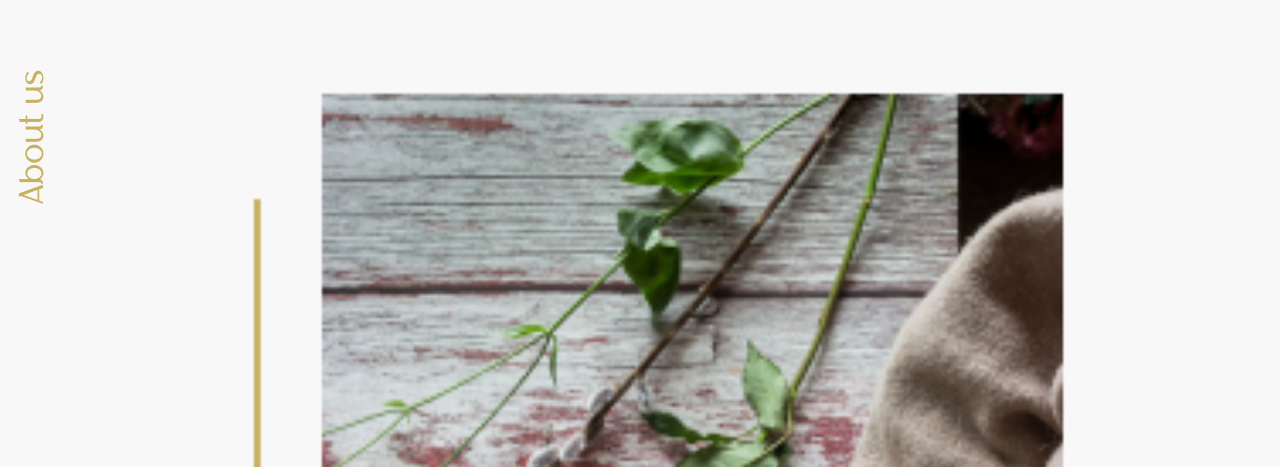
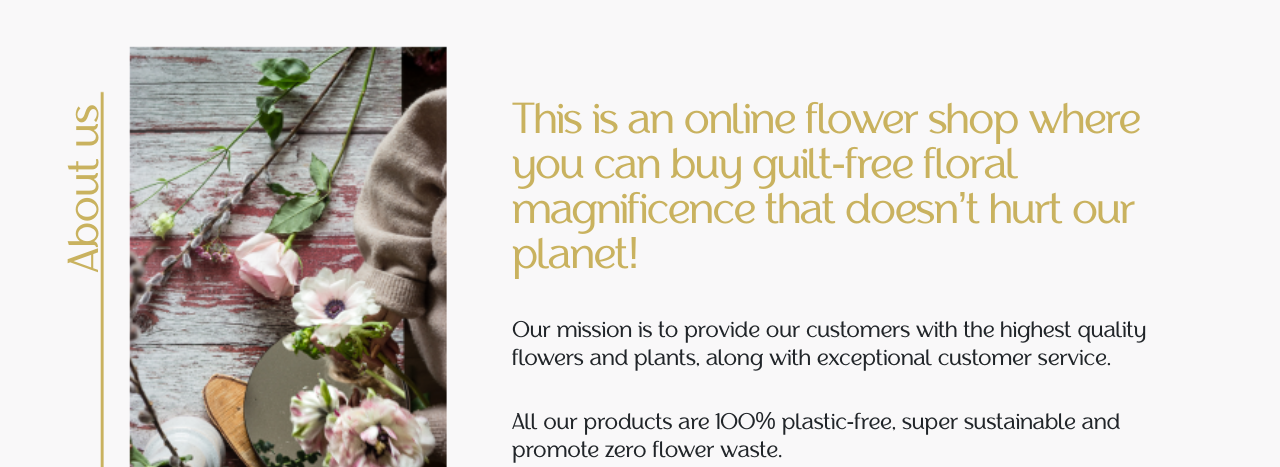
Before and after one commit to MateuszZaniewski/Flowers_Capital, a Vue app: page / in a window 1280 px wide. Shown: the part 333-800 px from the top of the page. Built offline with nearby package versions, Linux system fonts and the light colour scheme.

Commit message:
update to aboutUsComponent

```diff
--- a/src/components/AboutUsComponent.vue
+++ b/src/components/AboutUsComponent.vue
@@ -29,6 +29,7 @@
 
   .aboutUsMain{
     display: flex;
+    justify-content: center;
 
     &__header {
       width: 10%;
@@ -36,6 +37,7 @@
       flex-flow: column;
       justify-content: flex-start;
       position: relative;
+
 
       h2{
         transform: rotate(270deg);
@@ -56,13 +58,15 @@
       img {
         width: 100%;
         height: 100%;
+        max-height: 500px;
+        max-width: 400px;
       }
     }
   }
 }
 
 .aboutUsInfos{
-  margin: 0 16px 0 80px;
+  margin: 0 16px 0 88px;
 
   h3 {
     color: $gold600;
@@ -88,4 +92,127 @@
   }
 }
 
+@media screen and (min-width:600px) and (max-width: 999px) {
+  .aboutUswrapper {
+    padding-top: 45px;
+
+    .aboutUsMain{
+      display: flex;
+      justify-content: center;
+
+      &__header {
+        width: 10%;
+        display: flex;
+        flex-flow: column;
+        justify-content: flex-start;
+        position: relative;
+
+
+        h2{
+          transform: rotate(270deg);
+          width: fit-content;
+          margin: 0;
+          white-space: nowrap;
+          position: absolute;
+          top: 104px;
+          left: 0px;
+          font-size: $mobileH1;
+          color: $gold600;
+        }
+      }
+
+      &__image {
+        width: 85%;
+
+        img {
+          width: 100%;
+          height: 100%;
+          max-height: 500px;
+          max-width: 400px;
+        }
+      }
+    }
+  }
+}
+
+@media screen and (min-width: 1000px) {
+
+  .aboutUswrapper {
+    padding-top: 45px;
+    display: flex;
+
+    .aboutUsMain{
+        width: 40%;
+
+      &__header {
+        width: 10%;
+        display: flex;
+        flex-flow: column;
+        justify-content: flex-start;
+        position: relative;
+
+
+        h2{
+          transform: rotate(270deg);
+          width: fit-content;
+          margin: 0;
+          white-space: nowrap;
+          position: absolute;
+          top: 150px;
+          left: 0px;
+          font-size: $desktopH3;
+          color: $gold600;
+        }
+      }
+
+      &__image {
+        width: 100%;
+
+        img {
+          width: 100%;
+          height: 100%;
+          max-height: 800px;
+          max-width: 800px;
+        }
+      }
+    }
+  }
+
+  .aboutUsInfos{
+    margin: 0;
+    width: 60%;
+    display: flex;
+    flex-flow: column nowrap;
+    align-content: center;
+    padding-top: 85px;
+
+    h3 {
+      color: $gold600;
+      line-height: 45px;
+      font-size: $desktopH3;
+      letter-spacing: -1px;
+      padding-bottom: $spc32;
+      width: 85%;
+      font-weight: normal;
+    }
+
+    p {
+      line-height: 27.6px;
+      font-size: $desktopH6;
+      padding-bottom: 21px;
+      width: 85%;
+    }
+
+    &__leaf {
+      position: relative;
+
+      img {
+        position: absolute;
+        left: 0;
+      }
+    }
+  }
+
+}
+
 </style>
```
Also changed, not shown: 1 other file (tests, documents, lock files or other folders).
